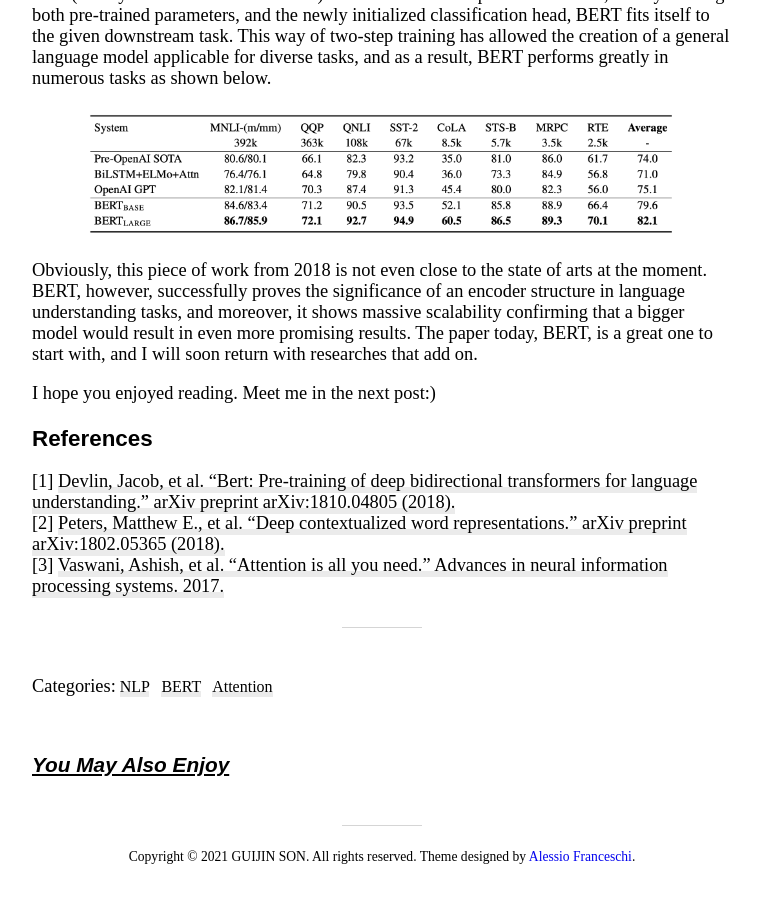
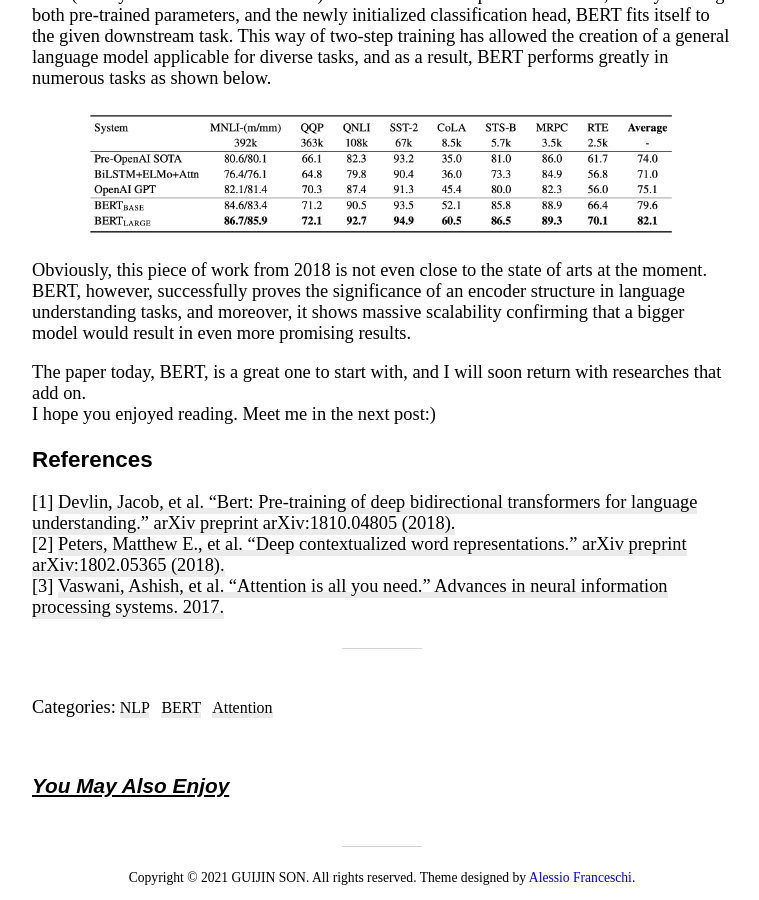
Before and after one commit to guijinSON/guijinSON.github.io, a Jekyll site: the page built from _posts/2021-08-15-An NLP Classic, BERT.md, in a window 1280 px wide and 900 px high, scrolled down 2722 px. Shown: the whole window, without its empty margins (258-1017 px from the left). Built offline with Jekyll 4.4.1, drawn with Linux system fonts in a browser that asks for light colours; nearby versions of some CDN libraries; comment, search, counter and statistics services are not loaded; before the commit the page ends 3601 px from its top, so only the background shows below that.

```diff
--- a/_posts/2021-08-15-An NLP Classic, BERT.md
+++ b/_posts/2021-08-15-An NLP Classic, BERT.md
@@ -41,8 +41,9 @@ As mentioned above BERT achieves significant results in multiple leaderboards on
 
 <image src="https://raw.githubusercontent.com/guijinSON/guijinSON.github.io/master/assets/img/An%20NLP%20Classic%2C%20BERT/benchmark.png" width=600px />
 
-Obviously, this piece of work from 2018 is not even close to the state of arts at the moment. BERT, however, successfully proves the significance of an encoder structure in language understanding tasks, and moreover, it shows massive scalability confirming that a bigger model would result in even more promising results. The paper today, BERT, is a great one to start with, and I will soon return with researches that add on.
+Obviously, this piece of work from 2018 is not even close to the state of arts at the moment. BERT, however, successfully proves the significance of an encoder structure in language understanding tasks, and moreover, it shows massive scalability confirming that a bigger model would result in even more promising results.
 
+The paper today, BERT, is a great one to start with, and I will soon return with researches that add on.
 I hope you enjoyed reading. Meet me in the next post:)
 
 
```
